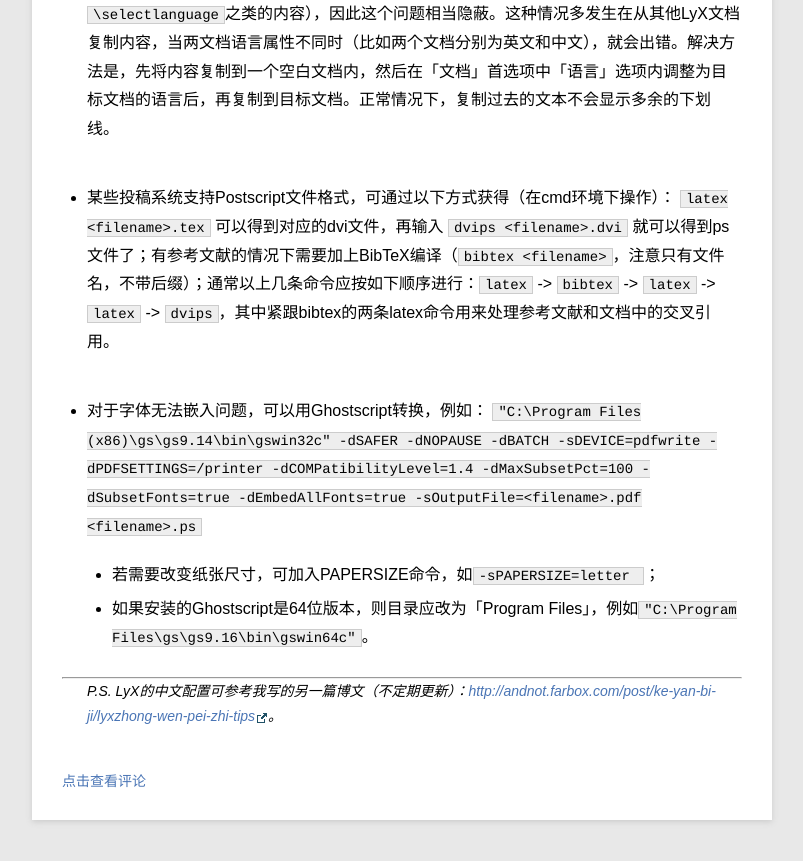
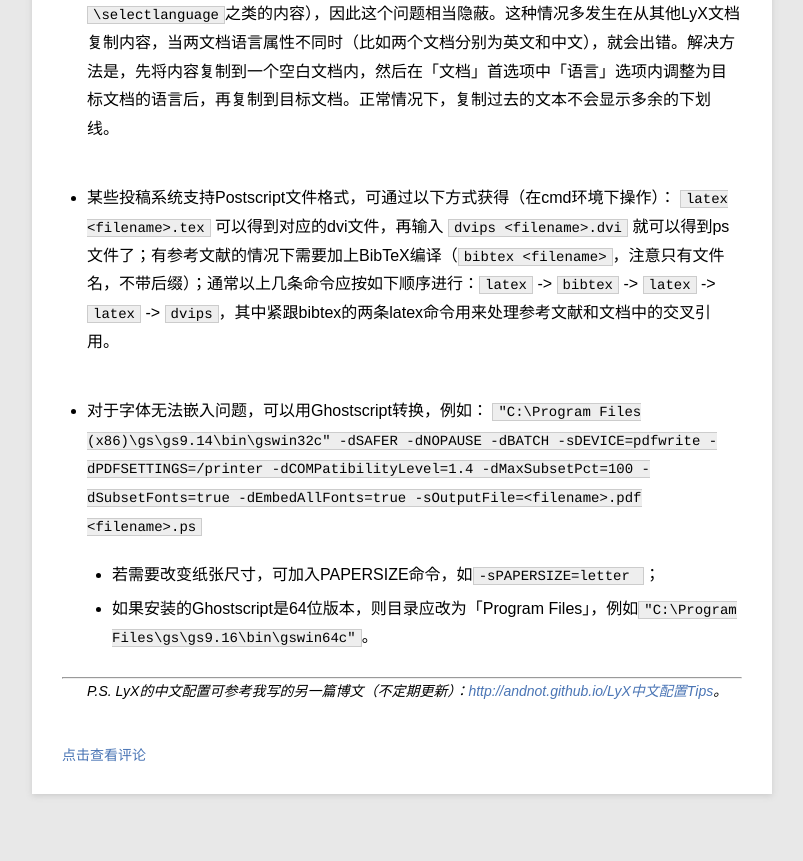
Before and after one commit to andnot/andnot.github.io, a Jekyll site: the page built from _posts/research/2014-03-20-LyX Tips.md, in a window 1280 px wide and 900 px high, scrolled down 3672 px. Shown: the top 861 px of the window, without its empty margins (78-881 px from the left). Built offline with Jekyll 4.4.1, drawn with Linux system fonts in a browser that asks for light colours; Markdown is read by kramdown in place of the engine named in the settings; part of the change alters nothing that is shown.

Commit message:
Update 2014-03-20-LyX Tips.md

```diff
--- a/_posts/research/2014-03-20-LyX Tips.md
+++ b/_posts/research/2014-03-20-LyX Tips.md
@@ -93,4 +93,4 @@ category: research
 ---
 
 > P.S.
-LyX的中文配置可参考我写的另一篇博文（不定期更新）：<http://andnot.farbox.com/post/ke-yan-bi-ji/lyxzhong-wen-pei-zhi-tips>。
+LyX的中文配置可参考我写的另一篇博文（不定期更新）：<http://andnot.github.io/LyX中文配置Tips>。
```
